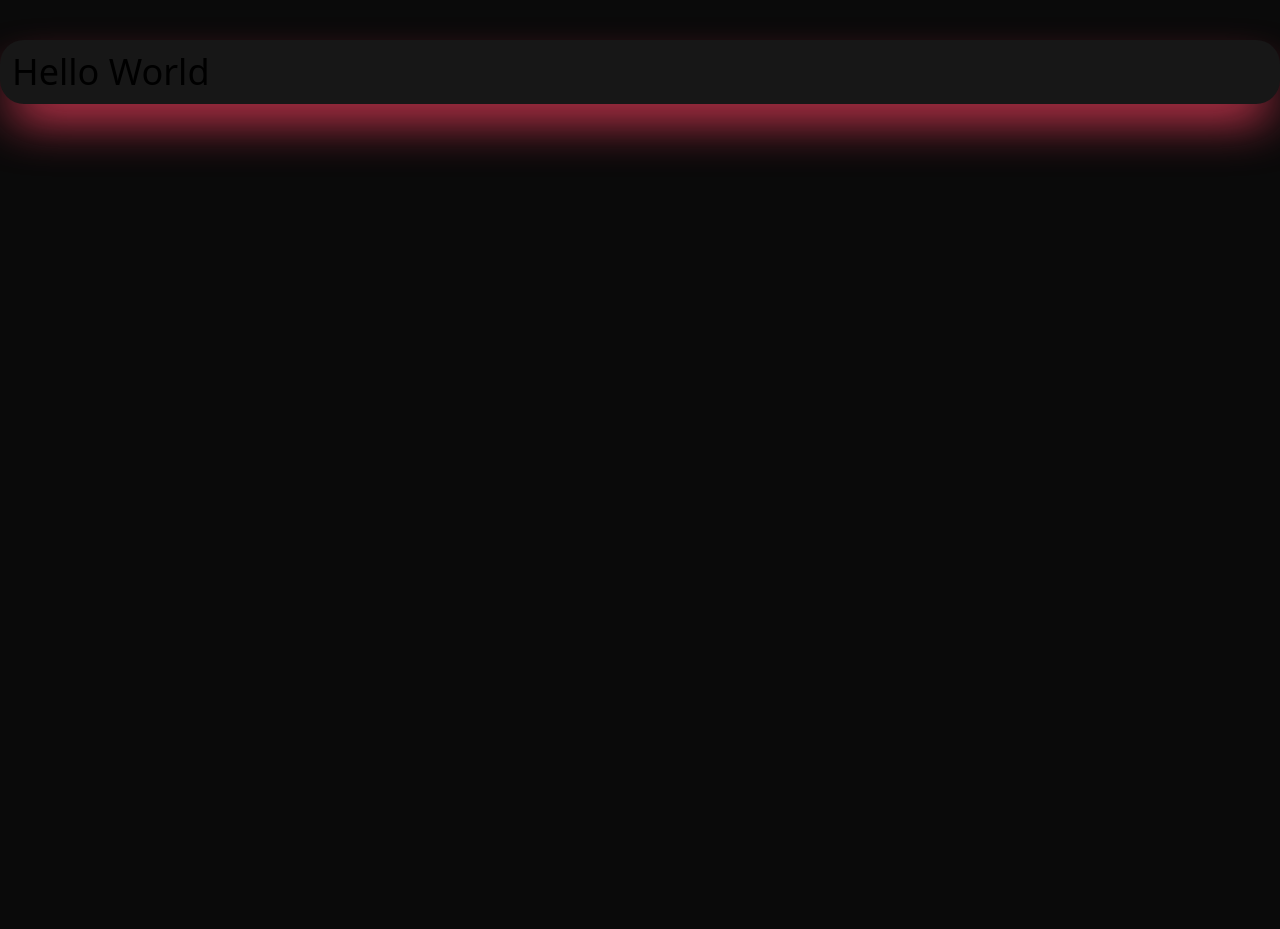
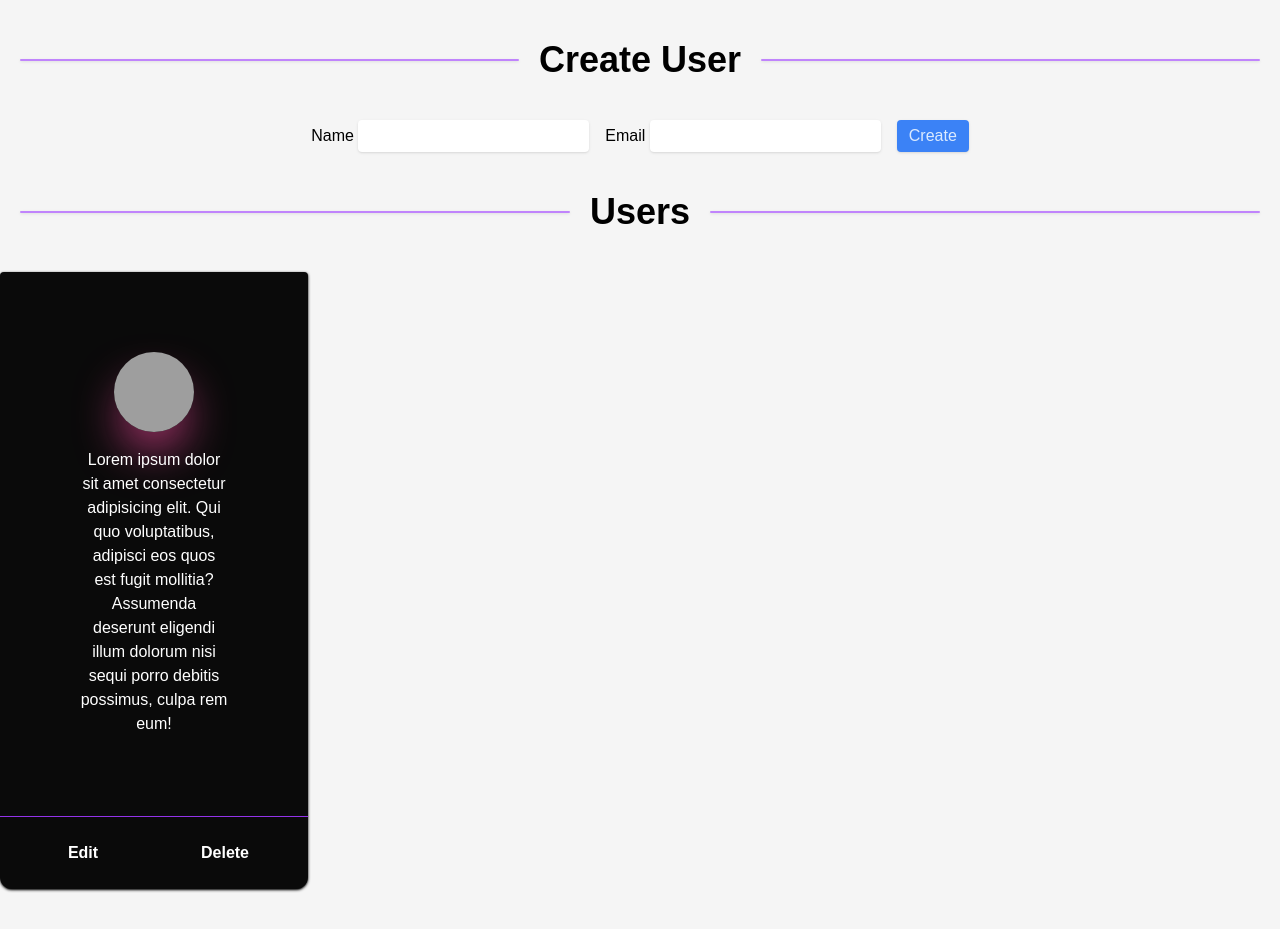
Before and after one commit to thethinkerdev/users, a website: page index.html in a window 1280 px wide. Before the commit the page ends 800 px from the top, so only its background shows below. Drawn offline with nearby package versions, Linux system fonts and the light colour scheme; files that its build step writes are made by us from their sources; grey boxes are pictures that could not be loaded; a web font is replaced by a local one.

Commit message:
complete card design and form create user

```diff
--- a/assets/main.css
+++ b/assets/main.css
@@ -1,3 +1,26 @@
 @tailwind base;
 @tailwind components;
 @tailwind utilities;
+
+html {
+  font-family: "Ysabeau Office", sans-serif;
+}
+
+.title {
+  @apply flex items-center font-bold my-10 text-4xl;
+  &::before {
+    @apply flex-1;
+    content: "";
+    display: block;
+    height: 2px;
+    @apply bg-purple-400 rounded shadow mx-5;
+  }
+
+  &::after {
+    @apply flex-1;
+    content: "";
+    display: block;
+    height: 2px;
+    @apply bg-purple-400 rounded shadow mx-5;
+  }
+}
--- a/index.html
+++ b/index.html
@@ -5,16 +5,68 @@
     <meta charset="UTF-8">
     <meta name="viewport" content="width=device-width, initial-scale=1.0">
     <title>Document</title>
+    <link rel="preconnect" href="https://fonts.googleapis.com">
+    <link rel="preconnect" href="https://fonts.gstatic.com" crossorigin>
+    <link
+        href="https://fonts.googleapis.com/css2?family=Ysabeau+Office:ital,wght@0,1;0,100;0,200;0,300;0,400;0,500;0,600;0,700;0,800;0,900;0,1000;1,1;1,100;1,200;1,300;1,400;1,500;1,600;1,700;1,800;1,900;1,1000&display=swap"
+        rel="stylesheet">
+
     <link rel="stylesheet" href="./dist/main.css">
 </head>
 
-<body class="bg-neutral-950">
+<body class="bg-neutral-100">
 
-    <div class="container mx-auto my-10 bg-neutral-900 p-3 rounded-3xl shadow-2xl shadow-rose-500">
-        <h1 class="text-4xl">Hello World</h1>
+    <div class="container mx-auto my-10">
 
+        <h1 class="title">Create User</h1>
+
+        <form id="register-form" class="flex flex-col md:flex-row  justify-center items-center text-center space-x-0 md:space-x-4 space-y-4  md:space-y-0 flex-wrap" action="" method="post">
+            <div>
+                <label class="" for="">Name</label>
+                <input type="text" class="py-1 px-3 rounded shadow text-left outline-none">
+            </div>
+            <div>
+                <label class="" for="">Email</label>
+                <input type="email" class="py-1 px-3 rounded shadow text-left outline-none">
+
+            </div>
+
+            <button class="px-3 py-1 bg-blue-500 rounded shadow text-blue-100">Create</button>
+
+
+        </form>
+
+
+        <h1 class="title">Users</h1>
+        <div
+            class="grid grid-cols-1 md:grid-cols-2 lg:grid-cols-3 xl:grid-cols-4 gap-4 justify-center items-center content-center">
+            <div
+                class="flex flex-wrap space-x-4 space-y-4 bg-neutral-950 rounded shadow shadow-neutral-950 text-white rounded-b-xl overflow-hidden">
+
+                <div class="">
+                    <div class="flex flex-col text-center justify-center items-center space-y-4 p-20">
+                        <img class="w-20 h-20 shadow-2xl shadow-pink-500 rounded-full"
+                            src="https://avatars.githubusercontent.com/u/75409986?v=4" alt="" srcset="">
+                        <p>Lorem ipsum dolor sit amet consectetur adipisicing elit. Qui quo voluptatibus, adipisci eos
+                            quos
+                            est fugit mollitia? Assumenda deserunt eligendi illum dolorum nisi sequi porro debitis
+                            possimus,
+                            culpa rem eum!</p>
+                    </div>
+
+                    <div class="flex justify-center border-t border-t-purple-600 p-3 font-bold">
+                        <button
+                            class=" transition-all ease-in-out flex-1 p-3 hover:bg-blue-500 rounded-xl hover:shadow-2xl hover:shadow-blue-500 hover:text-blue-100">Edit</button>
+                        <button
+                            class=" transition-all ease-in-out flex-1 p-3 hover:bg-rose-500 rounded-xl hover:shadow-2xl hover:shadow-rose-500 hover:text-rose-100">Delete</button>
+                    </div>
+
+                </div>
+            </div>
+
+        </div>
     </div>
-    <script src="./src/index.js"></script>
+    <script src="./src/index.js" type="module"></script>
 </body>
 
 </html>
```
